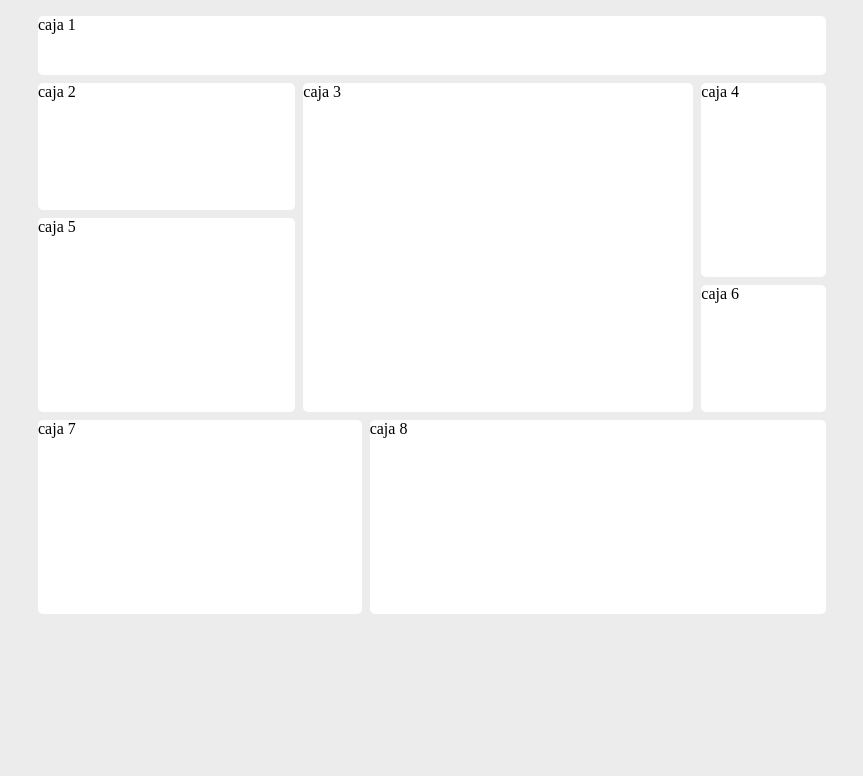
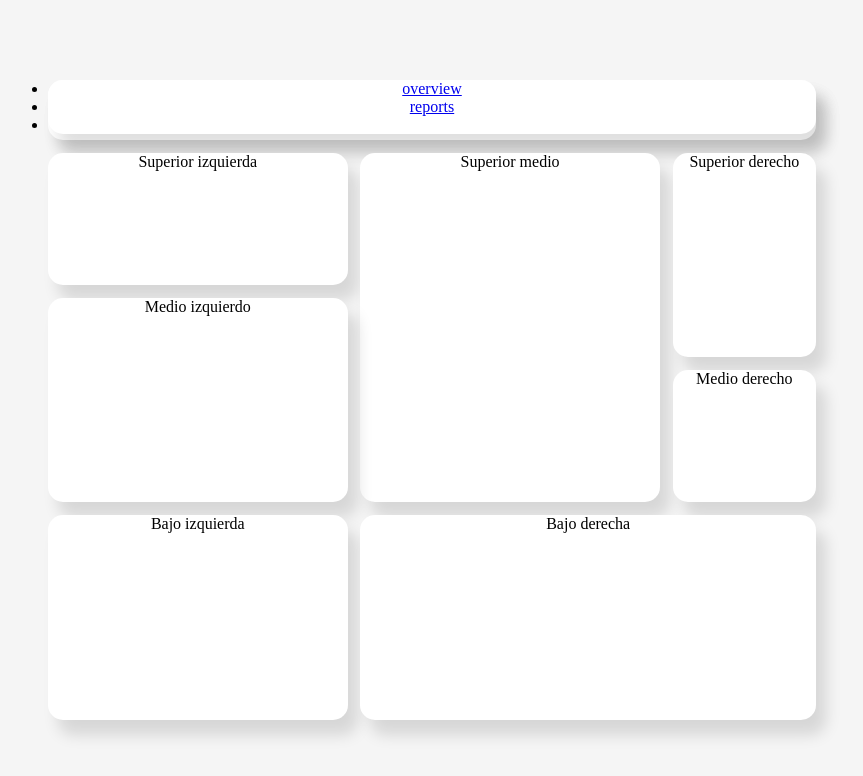
Before and after one commit to JuanRivasfr/gridBasic, a plain HTML site: page index.html in a window 1280 px wide. Shown: the whole page, without its empty margins (208-1071 px from the left). Drawn offline with Linux system fonts and the light colour scheme.

Commit message:
feat: :construction:

```diff
--- a/css/style.css
+++ b/css/style.css
@@ -3,79 +3,76 @@
     padding: 0;
     margin: 0;
     box-sizing: border-box;
+    gap: 0;
 }
 body{
     background-color: var(--color-primary);
+    width: 100vw;
+    height: 100vh;
+    display: flex;
+    align-items: center;
+    justify-content: center;
+    background-color: whitesmoke;
 }
 
 .container{
     display: grid;
-    grid-template-columns: repeat(12, 1fr);
+    grid-template-columns: repeat(5, 1fr);
     grid-template-rows: repeat(9, 1fr);
-    grid-auto-rows: .5fr;
-    grid-gap: 8px;
     grid-template-areas:
-        "menu menu menu menu menu menu menu menu menu menu menu menu"
-        "notificate notificate notificate notificate sales sales sales sales sales sales balance balance "
-        "notificate notificate notificate notificate sales sales sales sales sales sales balance balance"
-        "week week week week sales sales sales sales sales sales balance balance"
-        "week week week week sales sales sales sales sales sales devs devs"
-        "week week week week sales sales sales sales sales sales devs devs"
-        "prod prod prod prod prod time time time time time time time"
-        "prod prod prod prod prod time time time time time time time"
-        "prod prod prod prod prod time time time time time time time"
-        ;
-    width: 800px;
-    height: 600px;
-    background: var(--color-primary);
-    border: 1px solid var(--color-primary);
-    margin: 15px auto;
-    border-radius: 5px;
-    padding: 0 5px;
+    "header header header header header"
+    "supizq supizq supmed supmed supder"
+    "supizq supizq supmed supmed supder"
+    "medizq medizq supmed supmed supder"
+    "medizq medizq supmed supmed medder"
+    "medizq medizq supmed supmed medder"
+    "bajizq bajizq bajder bajder bajder"
+    "bajizq bajizq bajder bajder bajder"
+    "bajizq bajizq bajder bajder bajder"
+    ;
+    width: 60%;
+    height: 80%;
+    text-align: center;
+    background-color: whitesmoke;
+    grid-gap: 1vw;
 }
 
-.container div{
-    border-radius: 5px;
-    background: var(--color-secundary);
+.container  div{
+    border-radius: 15px;
+    background-color: white;
+    box-shadow: 10px 15px 15px rgba(0, 0, 0, .125)
 }
 
-.item_1{
-    background: red;
-    grid-area: menu;
-}
-.item_2{
-    background: blue;
-    grid-area: notificate;
+.header{
+    grid-area: header;
 }
 
-.item_3{
-    background: orange;
-    grid-area: sales;
+.main__supizq{
+    grid-area: supizq;
 }
 
-.item_4{
-    background: violet;
-    grid-area: balance;
+.main__supmed{
+    grid-area: supmed;
 }
 
-.item_5{
-    background: salmon;
-    grid-area: week;
+.main__supder{
+    grid-area: supder;
 }
 
-.item_6{
-    background: green;
-    grid-area: devs;
+.main__medizq{
+    grid-area: medizq;
 }
 
-.item_7{
-    background: purple;
-    grid-area: prod;
+.main__medder{
+    grid-area: medder;
 }
 
-.item_8{
-    background: gray;
-    grid-area: time;
+.main__bajizq{
+    grid-area: bajizq;
+}
+
+.main__bajder{
+    grid-area: bajder;
 }
 
 @media (width < 600px){
--- a/index.html
+++ b/index.html
@@ -8,14 +8,24 @@
 </head>
 <body>
     <div class="container">
-        <div class="item_1">caja 1</div>
-        <div class="item_2">caja 2</div>
-        <div class="item_3">caja 3</div>
-        <div class="item_4">caja 4</div>
-        <div class="item_5">caja 5</div>
-        <div class="item_6">caja 6</div>
-        <div class="item_7">caja 7</div>
-        <div class="item_8">caja 8</div>
+        <div class="header">
+            <div class="header__izq">
+                <nav>
+                    <ul>
+                        <li><a href="#">overview</a></li>
+                        <li><a href="#">reports</a></li>
+                        <li></li>
+                    </ul>
+                </nav>
+            </div>
+        </div>
+        <div class="main__supizq">Superior izquierda</div>
+        <div class="main__supmed">Superior medio</div>
+        <div class="main__supder">Superior derecho</div>
+        <div class="main__medizq">Medio izquierdo</div>
+        <div class="main__medder">Medio derecho</div>
+        <div class="main__bajizq">Bajo izquierda</div>
+        <div class="main__bajder">Bajo derecha</div>
     </div>
 </body>
 </html>
```
